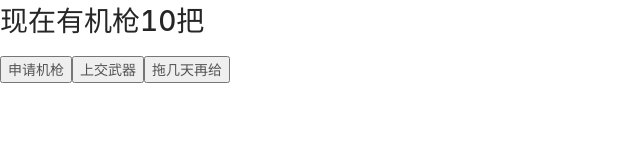
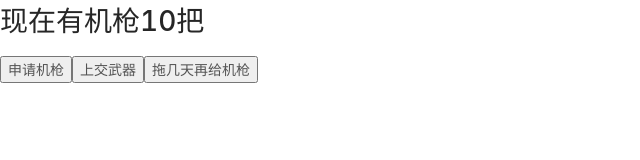
Before and after one commit to wangjiawei1996/React-chatApp, a React app: page / in a window 1280 px wide. Shown: the top 160 px of the page, without its empty margins (0-640 px from the left). Built offline with nearby package versions, Linux system fonts and the light colour scheme.

Commit message:
update value data

```diff
--- a/src/App.js
+++ b/src/App.js
@@ -8,7 +8,7 @@ class App extends React.Component{
         <h1>现在有机枪{this.props.num}把</h1>
         <button onClick={this.props.addGun}>申请机枪</button>
         <button onClick={this.props.removeGun}>上交武器</button>
-        <button onClick={this.props.addGunAsync}>拖几天再给</button>
+        <button onClick={this.props.addGunAsync}>拖几天再给机枪</button>
       </div>
     )
   }
```
